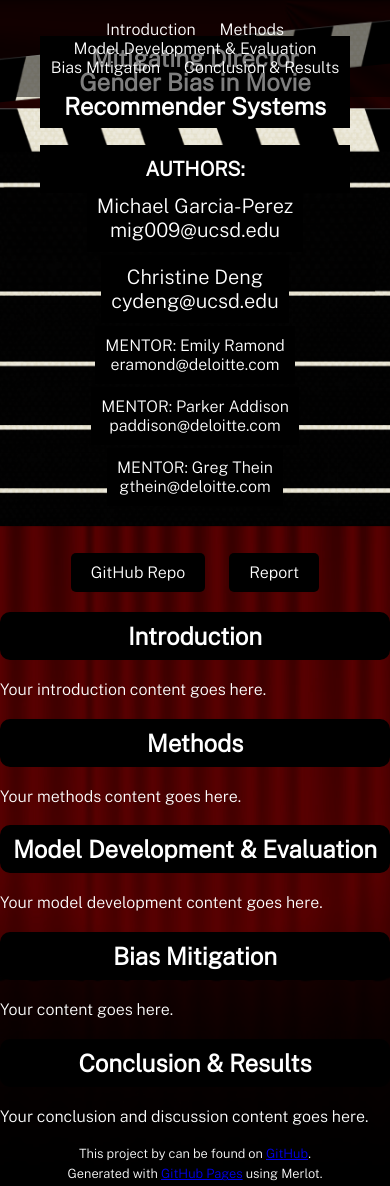
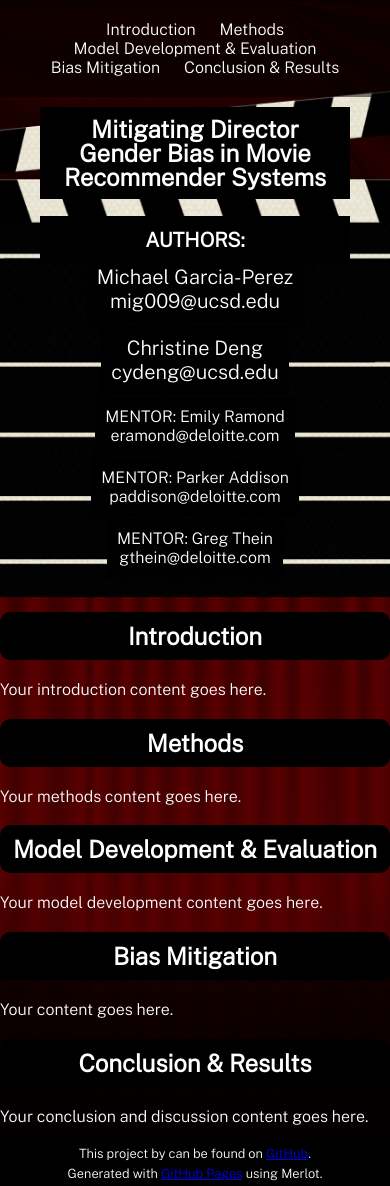
Before and after one commit to michael-garciaperez/DSC180A-Methodology-5, a Jekyll site: the page built from index.md, in a window 390 px wide and 1186 px high. Built offline with Jekyll 4.4.1, drawn with Linux system fonts in a browser that asks for light colours.

Commit message:
Update non-screen.css

```diff
--- a/assets/css/non-screen.css
+++ b/assets/css/non-screen.css
@@ -32,7 +32,6 @@ body {
   background-position: center;
 }
 
-
 @media only screen and (max-width: 640px) {
   div.shell {
     width: 100%;
@@ -40,7 +39,7 @@ body {
 
   header {
     max-width: 100%;
-    top: 0;
+    top: 71px;
   }
 
   header span.left-tail,
```
